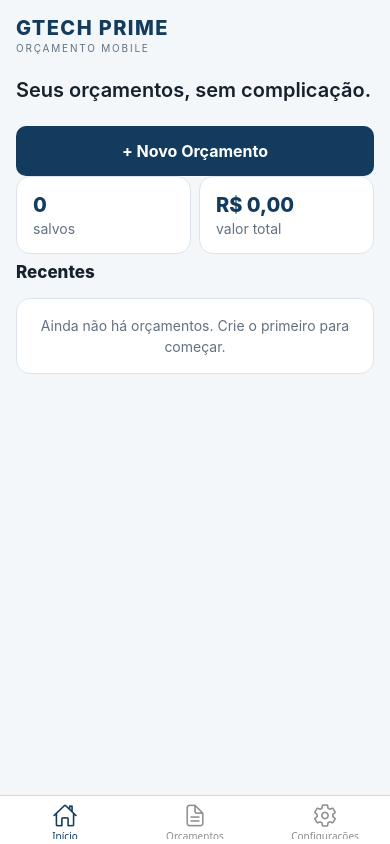
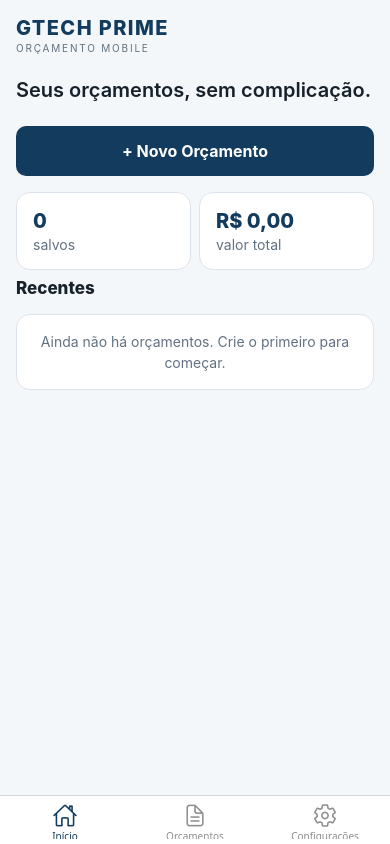
Before and after one commit to gustavoaraujo1201-lab/gtech-orcamento-mobile, a React Native app: screen / in a window 390 px wide. Built offline with nearby package versions, Linux system fonts and the light colour scheme.

Commit message:
ajuste icone do logo e card no menu home

```diff
--- a/src/components/Screen.tsx
+++ b/src/components/Screen.tsx
@@ -13,6 +13,12 @@ type ScreenProps = {
   scroll?: boolean;
   contentContainerStyle?: ScrollViewProps['contentContainerStyle'];
   edges?: Edge[];
+  /**
+   * Cabeçalho fixo (não rola com o conteúdo), renderizado dentro da Safe Area.
+   * Use para substituir o header nativo quando ele precisar do mesmo
+   * comportamento de Safe Area do restante da tela (ex.: telas com notch).
+   */
+  header?: ReactNode;
 };
 
 const DEFAULT_EDGES: Edge[] = ['top', 'left', 'right'];
@@ -24,10 +30,11 @@ const DEFAULT_EDGES: Edge[] = ['top', 'left', 'right'];
  * 2) Comportamento de teclado: quando `scroll` é true, o conteúdo fica dentro de um
  *    ScrollView que se ajusta ao teclado, permitindo rolar até o último campo/botão.
  */
-export function Screen({ children, scroll = false, contentContainerStyle, edges = DEFAULT_EDGES }: ScreenProps) {
+export function Screen({ children, scroll = false, contentContainerStyle, edges = DEFAULT_EDGES, header }: ScreenProps) {
   if (!scroll) {
     return (
       <SafeAreaView style={styles.page} edges={edges}>
+        {header}
         {children}
       </SafeAreaView>
     );
@@ -35,6 +42,7 @@ export function Screen({ children, scroll = false, contentContainerStyle, edges
 
   return (
     <SafeAreaView style={styles.page} edges={edges}>
+      {header}
       <KeyboardAvoidingView
         style={styles.flex}
         behavior={Platform.OS === 'ios' ? 'padding' : 'height'}
--- /dev/null
+++ b/src/components/ScreenHeader.tsx
@@ -0,0 +1,34 @@
+import { Ionicons } from '@expo/vector-icons';
+import { Pressable, StyleSheet, Text, View } from 'react-native';
+import { colors, spacing } from '../theme';
+
+type ScreenHeaderProps = {
+  title: string;
+  onBack: () => void;
+};
+
+/**
+ * Substitui o header nativo do React Navigation nas telas que empilham
+ * sobre as abas (Editor e Detalhe). Fica dentro do `Screen`, então herda
+ * o mesmo respiro de Safe Area do restante da tela — o header nativo,
+ * por ficar numa camada separada, não estava descontando corretamente
+ * a área do notch/câmera em alguns aparelhos.
+ */
+export function ScreenHeader({ title, onBack }: ScreenHeaderProps) {
+  return (
+    <View style={styles.header}>
+      <Pressable accessibilityRole="button" accessibilityLabel="Voltar" onPress={onBack} hitSlop={12} style={styles.backButton}>
+        <Ionicons name="chevron-back" size={24} color={colors.primary} />
+      </Pressable>
+      <Text style={styles.title} numberOfLines={1}>{title}</Text>
+      <View style={styles.spacer} />
+    </View>
+  );
+}
+
+const styles = StyleSheet.create({
+  header: { flexDirection: 'row', alignItems: 'center', paddingHorizontal: spacing.sm, paddingVertical: spacing.sm, backgroundColor: colors.background },
+  backButton: { padding: spacing.xs },
+  title: { flex: 1, color: colors.text, fontSize: 18, fontWeight: '800', textAlign: 'center' },
+  spacer: { width: 24 + spacing.xs * 2 },
+});
--- a/src/navigation/AppNavigator.tsx
+++ b/src/navigation/AppNavigator.tsx
@@ -11,4 +11,4 @@ export type RootStackParamList = { Tabs: undefined; Editor: { id?: string } | un
 const Stack = createNativeStackNavigator<RootStackParamList>();
 const Tab = createBottomTabNavigator();
 function Tabs() { return <Tab.Navigator screenOptions={({ route }) => ({ headerShown: false, tabBarActiveTintColor: colors.primary, tabBarIcon: ({ color, size }) => <Ionicons name={route.name === 'Início' ? 'home-outline' : route.name === 'Orçamentos' ? 'document-text-outline' : 'settings-outline'} color={color} size={size} /> })}><Tab.Screen name="Início" component={HomeScreen} /><Tab.Screen name="Orçamentos" component={HistoricoScreen} /><Tab.Screen name="Configurações" component={ConfiguracoesScreen} /></Tab.Navigator>; }
-export function AppNavigator() { return <Stack.Navigator screenOptions={{ headerTintColor: colors.primary, headerTitleStyle: { fontWeight: '700' } }}><Stack.Screen name="Tabs" component={Tabs} options={{ headerShown: false }} /><Stack.Screen name="Editor" component={EditorOrcamentoScreen} options={{ title: 'Orçamento' }} /><Stack.Screen name="Detalhe" component={DetalheOrcamentoScreen} options={{ title: 'Detalhes do orçamento' }} /></Stack.Navigator>; }
+export function AppNavigator() { return <Stack.Navigator screenOptions={{ headerShown: false }}><Stack.Screen name="Tabs" component={Tabs} /><Stack.Screen name="Editor" component={EditorOrcamentoScreen} /><Stack.Screen name="Detalhe" component={DetalheOrcamentoScreen} /></Stack.Navigator>; }
--- a/src/screens/HomeScreen.tsx
+++ b/src/screens/HomeScreen.tsx
@@ -13,4 +13,4 @@ export function HomeScreen() {
   if (carregando) return <View style={styles.center}><ActivityIndicator color={colors.primary} /></View>;
   return <Screen><FlatList data={recentes} keyExtractor={(o) => o.id} contentContainerStyle={styles.content} ListHeaderComponent={<><Brand /><Text style={styles.title}>Seus orçamentos, sem complicação.</Text><PrimaryButton title="+ Novo Orçamento" onPress={() => navigation.navigate('Editor')} /><View style={styles.metrics}><Card style={styles.metric}><Text style={styles.metricValue}>{orcamentos.length}</Text><Text style={styles.muted}>salvos</Text></Card><Card style={styles.metric}><Text style={styles.metricValue}>{moeda(total)}</Text><Text style={styles.muted}>valor total</Text></Card></View><Text style={styles.section}>Recentes</Text></>} ListEmptyComponent={<Card><Text style={styles.empty}>Ainda não há orçamentos. Crie o primeiro para começar.</Text></Card>} renderItem={({ item }) => <Card style={styles.row}><View><Text style={styles.number}>{item.numero}</Text><Text style={styles.client}>{item.cliente.nome}</Text><Text style={styles.muted}>{dataBrasileira(item.atualizadoEm)}</Text></View><View style={styles.right}><StatusBadge status={item.status} /><Text style={styles.value}>{moeda(resumoFinanceiro(item).total)}</Text></View></Card>} /></Screen>;
 }
-const styles = StyleSheet.create({ page: { flex: 1, backgroundColor: colors.background }, content: { padding: spacing.md, gap: spacing.md }, center: { flex: 1, alignItems: 'center', justifyContent: 'center' }, title: { color: colors.text, fontSize: 20, fontWeight: '600', marginVertical: spacing.lg }, metrics: { flexDirection: 'row', gap: spacing.sm }, metric: { flex: 1 }, metricValue: { color: colors.primary, fontSize: 20, fontWeight: '800' }, muted: { color: colors.muted, marginTop: 3 }, section: { color: colors.text, fontSize: 17, fontWeight: '800', marginTop: spacing.sm }, row: { flexDirection: 'row', justifyContent: 'space-between' }, number: { fontSize: 12, color: colors.primary, fontWeight: '700' }, client: { fontSize: 16, color: colors.text, fontWeight: '700', marginTop: 4 }, right: { alignItems: 'flex-end', justifyContent: 'space-between' }, value: { color: colors.text, fontWeight: '800', marginTop: 10 }, empty: { color: colors.muted, textAlign: 'center', lineHeight: 21 } });
+const styles = StyleSheet.create({ page: { flex: 1, backgroundColor: colors.background }, content: { padding: spacing.md, gap: spacing.md }, center: { flex: 1, alignItems: 'center', justifyContent: 'center' }, title: { color: colors.text, fontSize: 20, fontWeight: '600', marginVertical: spacing.lg }, metrics: { flexDirection: 'row', gap: spacing.sm, marginTop: spacing.md }, metric: { flex: 1 }, metricValue: { color: colors.primary, fontSize: 20, fontWeight: '800' }, muted: { color: colors.muted, marginTop: 3 }, section: { color: colors.text, fontSize: 17, fontWeight: '800', marginTop: spacing.sm }, row: { flexDirection: 'row', justifyContent: 'space-between' }, number: { fontSize: 12, color: colors.primary, fontWeight: '700' }, client: { fontSize: 16, color: colors.text, fontWeight: '700', marginTop: 4 }, right: { alignItems: 'flex-end', justifyContent: 'space-between' }, value: { color: colors.text, fontWeight: '800', marginTop: 10 }, empty: { color: colors.muted, textAlign: 'center', lineHeight: 21 } });
```
Also changed, not shown: src/screens/OrcamentoScreens.tsx (+4 -3 lines), assets/images/icon/app-icon-adaptive-foreground.png.
